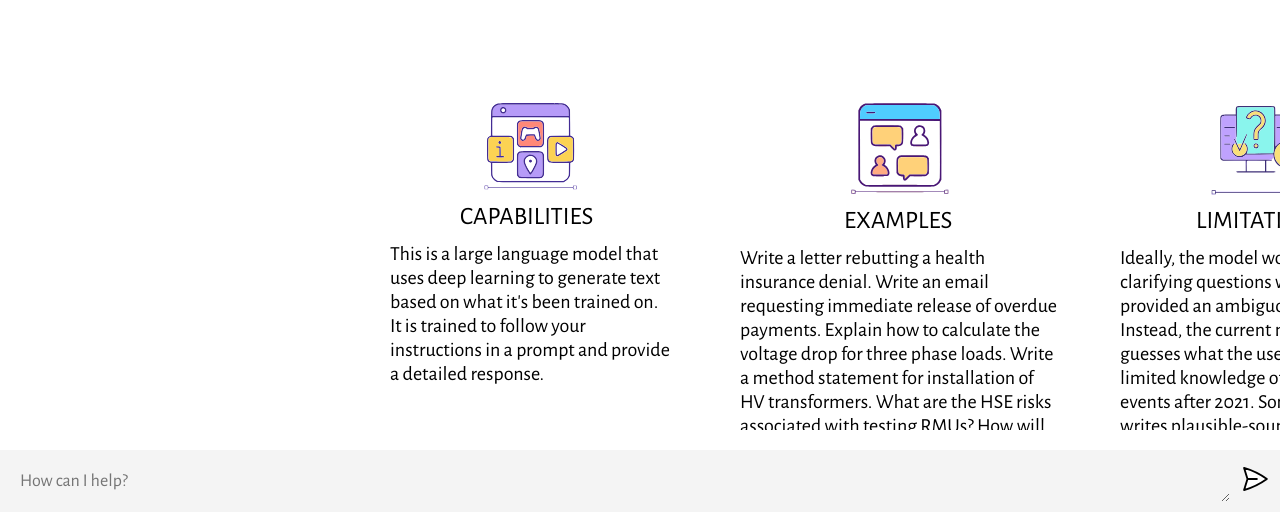
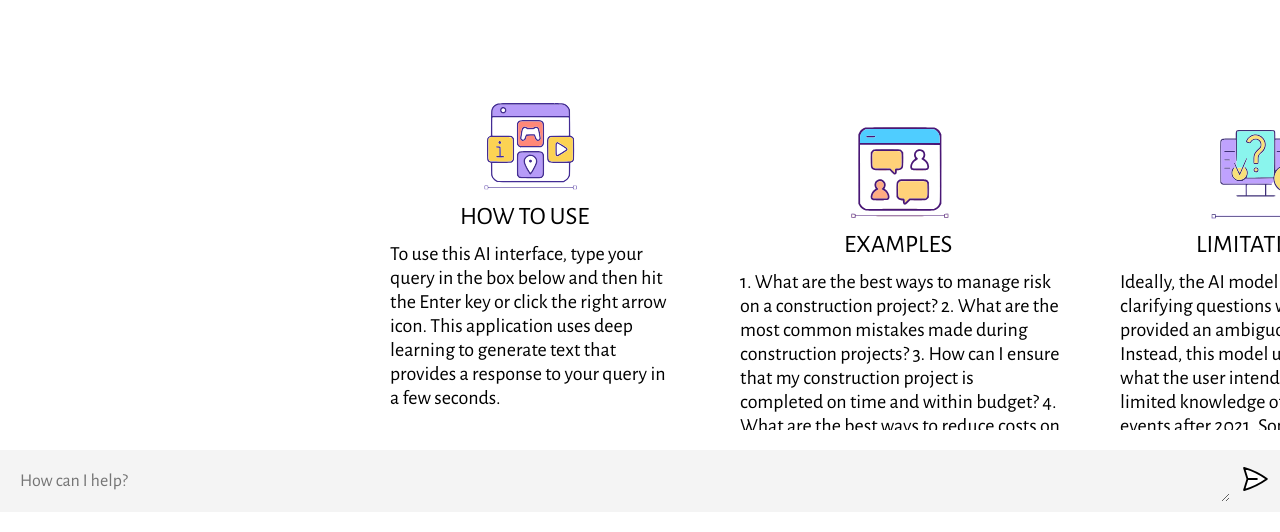
Before and after one commit to HomekitLimited/open_ai_code, a website built with Vite: page client/index.html in a window 1280 px wide. Shown: the part 268-800 px from the top of the page. Built offline with nearby package versions, Linux system fonts and the light colour scheme.

Commit message:
How To Use added

```diff
--- a/client/index.html
+++ b/client/index.html
@@ -24,14 +24,14 @@
         <div id="txt-logo"><span> Powered by DANWAY ELECTRICAL & MECHANICAL ENGINEERING LLC, this artificial intelligence user interface is intended for the use of DANWAY GROUP only. </span></div>
         <div id="txt-titl"><span> VIRTUAL ASSISTANT </span></div>
         <img class="img-capa" src="assets/img-capa.svg" alt="">
-        <div id="txt-capT"><span> CAPABILITIES</span></div>
-        <div id="txt-capa"><span> This is a large language model that uses deep learning to generate text based on what it's been trained on. It is trained to follow your instructions in a prompt and provide a detailed response. </span></div>
+        <div id="txt-capT"><span> HOW TO USE</span></div>
+        <div id="txt-capa"><span> To use this AI interface, type your query in the box below and then hit the Enter key or click the right arrow icon. This application uses deep learning to generate text that provides a response to your query in a few seconds. </span></div>
         <img class="img-exam" src="assets/img-exam.svg" alt="">
         <div id="txt-exaT"><span> EXAMPLES</span></div>
-        <div id="txt-exam"><span> Write a letter rebutting a health insurance denial. Write an email requesting immediate release of overdue payments. Explain how to calculate the voltage drop for three phase loads. Write a method statement for installation of HV transformers. What are the HSE risks associated with testing RMUs? How will AI change the construction companies in near future? </span></div>
+        <div id="txt-exam"><span> 1. What are the best ways to manage risk on a construction project? 2. What are the most common mistakes made during construction projects? 3. How can I ensure that my construction project is completed on time and within budget? 4. What are the best ways to reduce costs on a construction project? 5. Write a letter ... 6. Write an email ... 7. Write a method statement ... </span></div>
         <img class="img-limi" src="assets/img-limi.svg" alt="">
         <div id="txt-limT"><span> LIMITATIONS</span></div>
-        <div id="txt-limi"><span> Ideally, the model would ask clarifying questions when the user provided an ambiguous query. Instead, the current model usually guesses what the user intended. has limited knowledge of the world and events after 2021. Sometimes it writes plausible-sounding but incorrect or nonsensical answers.  </span></div>
+        <div id="txt-limi"><span> Ideally, the AI model would ask clarifying questions when the user provided an ambiguous query. Instead, this model usually guesses what the user intended. It has limited knowledge of the world and events after 2021. Sometimes it writes plausible-sounding but incorrect or nonsensical answers.  </span></div>
       </div>
 
       <form>
```
